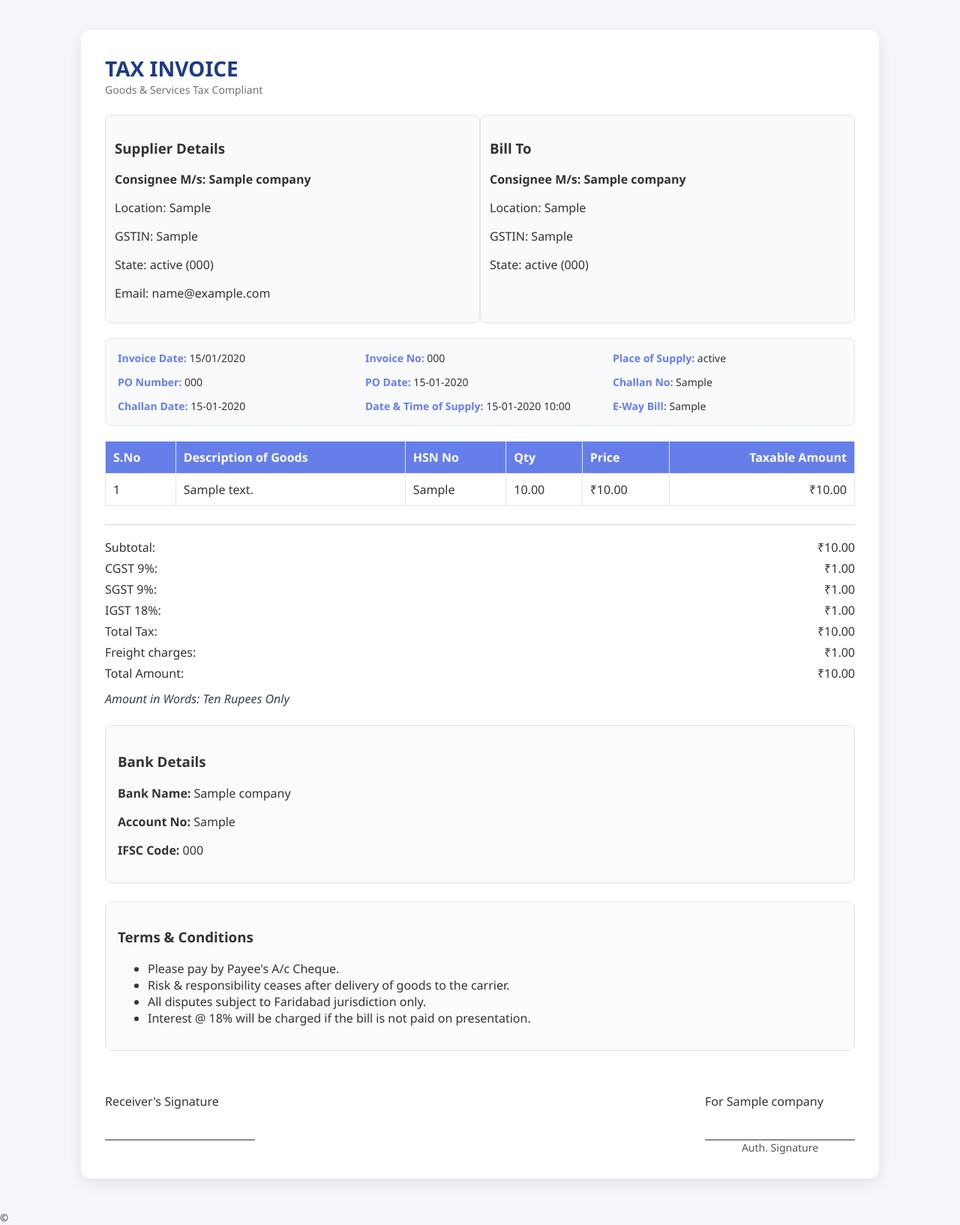
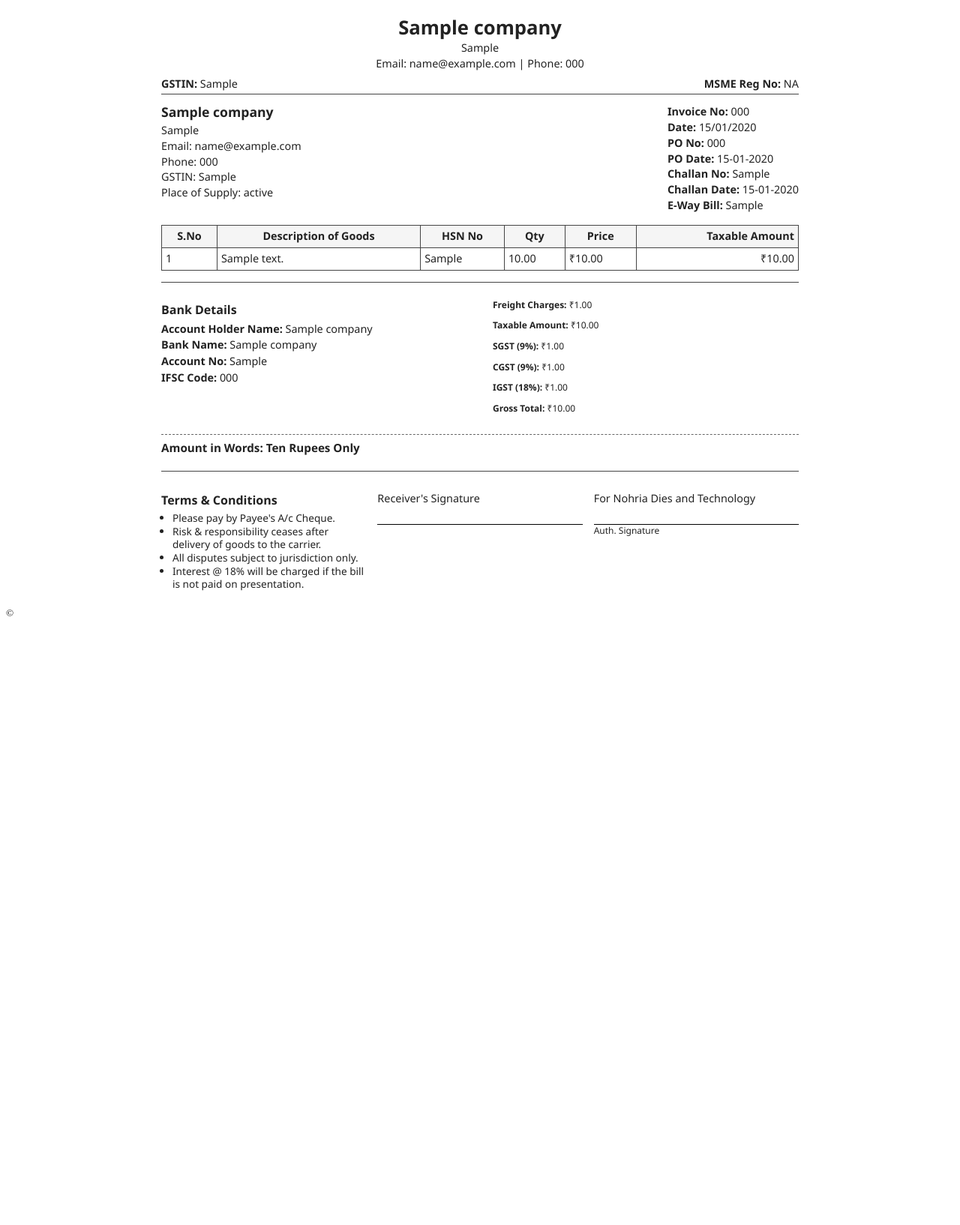
Before and after one commit to Veom2-cloud/SmartBiz-ERP, a Flask app: page /sales/1 in a window 1280 px wide. Shown: the whole page at 75% size. After the commit the page ends 822 px from the top, so only its background shows below. Run offline with Flask 3, Linux system fonts and the light colour scheme; a user stored in the database is signed in; tables that the repository leaves empty hold one stand-in row (values such as "Sample post").

Commit message:
Change template views

```diff
--- a/app/models.py
+++ b/app/models.py
@@ -96,8 +96,8 @@ class SaleInvoice(db.Model):
             new_seq = 1
 
         return f"{fy_string}-{new_seq:04d}"
-    my_company_id = db.Column(db.Integer, db.ForeignKey('companies.id', ondelete='CASCADE'), nullable=False)
-    customer_company_id = db.Column(db.Integer, db.ForeignKey('companies.id', ondelete='CASCADE'), nullable=False)
+    my_company_id = db.Column(db.Integer, db.ForeignKey('companies.id', ondelete='RESTRICT'), nullable=False)
+    customer_company_id = db.Column(db.Integer, db.ForeignKey('companies.id', ondelete='RESTRICT'), nullable=False)
     invoice_date = db.Column(db.Date, default=datetime.date.today)
     subtotal = db.Column(db.Numeric(12, 2), nullable=False, default=0)
     cgst = db.Column(db.Numeric(8, 2), default=0)
--- a/app/templates/create_company.html
+++ b/app/templates/create_company.html
@@ -201,7 +201,7 @@
 
                 <div class="btn-group">
                     <button type="submit">Create Company</button>
-                    <a href="/" class="btn-cancel">Cancel</a>
+                    <a href="/view-all-companies" class="btn-cancel">Cancel</a>
                 </div>
             </form>
         </div>
--- a/app/templates/home.html
+++ b/app/templates/home.html
@@ -171,8 +171,8 @@
 
             {% if current_user.is_authenticated %}
                 <div class="button-group">
-                    <a href="/create-company" class="btn">➕ Create New Company</a>
-                    <a href="/view-all-companies" class="btn btn-secondary">👁️ View All Companies</a>
+
+                    <a href="/view-all-companies" class="btn btn-secondary">Companies</a>
                    <a href="/sales" class="btn">💰 Sales</a>
         <a href="/purchases" class="btn btn-secondary">📦 Purchases</a>
 
--- a/app/templates/view_sale.html
+++ b/app/templates/view_sale.html
@@ -3,201 +3,233 @@
 
 {% block content %}
 <style>
+.invoice-container {
+  font-family: "Segoe UI", Arial, sans-serif;
+  font-size: 12px;
+  color: #222;
+  margin: 20px auto;
+  max-width: 850px;
+  line-height: 1.3;
+}
+
+/* Company Header */
+.company-header {
+  text-align: center;
+  margin-bottom: 8px;
+}
+.company-header h1 {
+  margin: 0;
+  font-size: 1.6rem;
+  font-weight: 700;
+}
+.company-header p {
+  margin: 2px 0;
+  font-size: 0.9rem;
+}
+
+/* GST/MSME Row */
+.gst-msme-row {
+  display: flex;
+  justify-content: space-between;
+  margin: 5px 0 12px;
+  font-size: 0.9rem;
+  border-bottom: 1px solid #444;
+  padding-bottom: 4px;
+}
+.gst-msme-row div {
+  min-height: 18px; /* leaves space if blank */
+}
+
+/* Customer + Invoice Meta */
+.header-row {
+  display: flex;
+  justify-content: space-between;
+  margin-bottom: 15px;
+}
+.customer-company h3 {
+  margin: 0 0 4px;
+  font-size: 1.1rem;
+  font-weight: 600;
+}
+.customer-company p {
+  margin: 2px 0;
+  font-size: 0.9rem;
+}
+.invoice-meta p {
+  margin: 2px 0;
+  font-size: 0.9rem;
+  min-height: 18px; /* leaves space if blank */
+}
+
+/* Items Table */
+.items-table {
+  width: 100%;
+  border-collapse: collapse;
+  margin-top: 15px;
+  font-size: 0.9rem;
+}
+.items-table th, .items-table td {
+  border: 1px solid #444;
+  padding: 5px;
+}
+.items-table th {
+  background: #f5f5f5;
+  font-weight: 600;
+}
+
+/* Bank + Totals */
+.summary-section {
+  display: flex;
+  justify-content: space-between;
+  align-items: flex-start; /* ✅ aligns both sections at same height */
+  margin: 15px 0;
+  border-top: 1px solid #444;
+  padding-top: 10px;
+}
+.bank-details, .totals-section {
+  width: 48%;
+}
+
+/* Left side: Bank Details */
+.bank-details h3 {
+  margin-bottom: 6px;
+  font-size: 1rem;
+  font-weight: 600;
+}
+.bank-details p {
+  margin: 3px 0;
+  font-size: 0.9rem;
+  min-height: 16px; /* space for pen writing */
+}
+/* Right side: Totals Table */
+.totals-section h3 {
+  margin-bottom: 6px;
+  font-size: 1rem;
+  font-weight: 600;
+}
+.totals-table {
+  width: 100%;
+  border-collapse: collapse;
+  font-size: 0.9rem;
+}
+.totals-table td {
+  padding: 4px 6px;
+  border: 1px solid #444;
+}
+.totals-table td.label {
+  text-align: left;
+  font-weight: 500;
+}
+.totals-table td.value {
+  text-align: right;
+}
+/* Amount in Words */
+.amount-in-words {
+  margin: 8px 0;
+  font-weight: 600;
+  font-size: 0.95rem;
+  border-top: 1px dashed #666;
+  padding-top: 8px;
+}
+
+/* Footer */
+.footer-section {
+  display: grid;
+  grid-template-columns: 1fr 1fr 1fr;
+  gap: 15px;
+  margin-top: 20px;
+  border-top: 1px solid #444;
+  padding-top: 12px;
+}
+.terms-section h3 {
+  margin-bottom: 4px;
+  font-size: 1rem;
+  font-weight: 600;
+}
+.terms-section ul {
+  padding-left: 15px;
+  margin: 0;
+  font-size: 0.85rem;
+}
+.receiver-signature p,
+.auth-signature p {
+  margin-bottom: 25px;
+  font-size: 0.9rem;
+  font-weight: 500;
+}
+.signature-line {
+  border-top: 1px solid #000;
+  width: 100%;
+}
+
+/* Print-specific adjustments */
+@media print {
   body {
-    font-family: "Segoe UI", Arial, sans-serif;
-    background: #f4f6f9;
-    color: #333;
     margin: 0;
     padding: 0;
   }
 
-  .container {
-    max-width: 1000px;
-    margin: 40px auto;
-    background: #fff;
-    padding: 32px;
-    border-radius: 12px;
-    box-shadow: 0 6px 20px rgba(0,0,0,0.08);
+  .invoice-container {
+    page-break-inside: avoid;
+    width: 100%;
+    margin: 0 auto;
+    transform: scale(0.92); /* shrink slightly */
+    transform-origin: top center;
   }
 
-  .header-bar {
-    display: flex;
-    justify-content: space-between;
-    align-items: center;
-    margin-bottom: 24px;
+  .items-table, .summary-section, .footer-section {
+    page-break-inside: avoid;
   }
 
-  .invoice-title {
-    font-size: 28px;
-    font-weight: 700;
-    color: #1e3a8a;
+  @page {
+    size: A4;
+    margin: 12mm;
+  }
 }
 
-  .invoice-subtitle {
-    font-size: 14px;
-    color: #6b7280;
-  }
 
-  .header-row {
-    display: flex;
-    justify-content: space-between;
-    margin-bottom: 20px;
-  }
-
-  .company-section {
-    width: 48%;
-    background: #f9fafc;
-    padding: 12px;
-    border-radius: 8px;
-    border: 1px solid #e0e6ed;
-  }
-
-  .invoice-meta-grid {
-    display: flex;
-    justify-content: space-between;
-    margin: 16px 0;
-  }
-
-  table.items-table {
-    width: 100%;
-    border-collapse: collapse;
-    margin-bottom: 24px;
-  }
-
-  table.items-table th, table.items-table td {
-    border: 1px solid #e0e6ed;
-    padding: 10px;
-    text-align: left;
-  }
-
-  table.items-table th {
-    background: #667eea;
-    color: #fff;
-    font-weight: 600;
-  }
-
-  .totals-section {
-    margin-top: 20px;
-    border-top: 2px solid #e0e6ed;
-    padding-top: 12px;
-  }
-
-  .totals-row, .grand-total {
-    display: flex;
-    justify-content: space-between;
-    margin: 6px 0;
-  }
-
-  .grand-total {
-    font-size: 18px;
-    font-weight: 700;
-    color: #1e3a8a;
-  }
-
-  .amount-in-words {
-    margin-top: 12px;
-    font-style: italic;
-    color: #374151;
-  }
-
-  .bank-details, .terms-section {
-    margin-top: 24px;
-    padding: 16px;
-    border: 1px solid #e0e6ed;
-    border-radius: 8px;
-    background: #fafbfc;
-  }
-
-  .signature-section {
-    display: flex;
-    justify-content: space-between;
-    margin-top: 40px;
-  }
-
-  .signature-line {
-    margin-top: 40px;
-    border-top: 1px solid #333;
-    width: 200px;
-    text-align: center;
-    font-size: 14px;
-    color: #555;
-  }
-
-  .delete-btn {
-    background: #dc2626;
-    color: #fff;
-    border: none;
-    padding: 8px 14px;
-    border-radius: 6px;
-    cursor: pointer;
-    margin-top: 20px;
-  }
-  .invoice-meta-grid {
-  display: grid;
-  grid-template-columns: repeat(auto-fit, minmax(250px, 1fr));
-  gap: 12px 24px;
-  margin: 20px 0;
-  padding: 16px;
-  background: #f9fafc;
-  border: 1px solid #e0e4eb;
-  border-radius: 8px;
-}
-
-.invoice-meta-grid p {
-  margin: 0;
-  font-size: 14px;
-  color: #333;
-  line-height: 1.4;
-}
-
-.invoice-meta-grid strong {
-  color: #667eea;
-  font-weight: 600;
-}
 
 </style>
+<div class="invoice-container">
 
-<div class="container">
-  <div class="header-bar">
-    <div>
-      <div class="invoice-title">TAX INVOICE</div>
-      <div class="invoice-subtitle">Goods & Services Tax Compliant</div>
+  <!-- Company Header -->
+  <div class="company-header">
+    <h1>{{ sale.my_company.company_name }}</h1>
+    <p>{{ sale.my_company.location or '' }}</p>
+    <p>Email: {{ sale.my_company.email or '' }} | Phone: {{ sale.my_company.mobile_no or '' }}</p>
+  </div>
+
+  <!-- GSTIN & MSME -->
+  <div class="gst-msme-row">
+    <div><strong>GSTIN:</strong> {{ sale.my_company.gst_no or '' }}</div>
+    <div><strong>MSME Reg No:</strong> {{ sale.my_company.msme_registration_no or 'NA' }}</div>
+  </div>
+
+  <!-- Customer + Invoice Meta -->
+  <div class="header-row">
+    <!-- Customer Company -->
+    <div class="customer-company">
+      <h3>{{ sale.customer_company.company_name or '' }}</h3>
+      <p>{{ sale.customer_company.location or '' }}</p>
+      <p>Email: {{ sale.customer_company.email or 'NA' }}</p>
+      <p>Phone: {{ sale.customer_company.mobile_no or 'NA' }}</p>
+      <p>GSTIN: {{ sale.customer_company.gst_no or '' }}</p>
+      <p>Place of Supply: {{ sale.customer_company.state or '' }}</p>
+    </div>
+
+    <!-- Invoice Meta -->
+    <div class="invoice-meta">
+      <p><strong>Invoice No:</strong> {{ sale.invoice_number or '' }}</p>
+      <p><strong>Date:</strong> {{ sale.invoice_date.strftime('%d/%m/%Y') if sale.invoice_date else '' }}</p>
+      <p><strong>PO No:</strong> {{ sale.po_number or '' }}</p>
+      <p><strong>PO Date:</strong> {{ sale.po_date.strftime('%d-%m-%Y') if sale.po_date else '' }}</p>
+      <p><strong>Challan No:</strong> {{ sale.challan_no or '' }}</p>
+      <p><strong>Challan Date:</strong> {{ sale.challan_date.strftime('%d-%m-%Y') if sale.challan_date else '' }}</p>
+      <p><strong>E‑Way Bill:</strong> {{ sale.eway_bill or ' ' }}</p>
     </div>
   </div>
 
-  <div class="header-row">
-    <div class="company-section">
-      <h3>Supplier Details</h3>
-      <p><strong>Consignee M/s: {{ sale.my_company.company_name if sale.my_company else '-' }}</strong></p>
-        <p>Location: {{ sale.my_company.location if sale.my_company else '-' }}</p>   <!-- Company Location -->
-      <p>GSTIN: {{ sale.my_company.gst_no if sale.my_company else '-' }}</p>
-      <p>State: {{ sale.my_company.state if sale.my_company else '-' }} ({{ sale.my_company.state_code if sale.my_company else '-' }})</p>
-        <p>Email: {{ sale.my_company.email if sale.my_company else '-' }}</p>   <!-- Supplier Email -->
-    </div>
-
-    <div class="company-section">
-      <h3>Bill To</h3>
-      <p><strong>Consignee M/s:  {{ sale.customer_company.company_name if sale.customer_company else '-' }}</strong></p>
-              <p>Location: {{ sale.customer_company.location if sale.my_company else '-' }}</p>   <!-- Company Location -->
-
-      <p>GSTIN: {{ sale.customer_company.gst_no if sale.customer_company else '-' }}</p>
-      <p>State: {{ sale.customer_company.state if sale.customer_company else '-' }} ({{ sale.customer_company.state_code if sale.customer_company else '-' }})</p>
-    </div>
-  </div>
-
-  <div class="invoice-meta-grid">
-    <p><strong>Invoice Date:</strong> {{ sale.invoice_date.strftime('%d/%m/%Y') if sale.invoice_date else '-' }}</p>
-    <p><strong>Invoice No:</strong> {{ sale.invoice_number }}</p>
-    <p><strong>Place of Supply:</strong> {{ sale.customer_company.state if sale.customer_company else '-' }}</p>
-
-    <p><strong>PO Number:</strong> {{ sale.po_number if sale.po_number else 'N/A' }}</p>
-    <p><strong>PO Date:</strong> {{ sale.po_date.strftime('%d-%m-%Y') if sale.po_date else 'N/A' }}</p>
-    <p><strong>Challan No:</strong> {{ sale.challan_no if sale.challan_no else 'N/A' }}</p>
-    <p><strong>Challan Date:</strong> {{ sale.challan_date.strftime('%d-%m-%Y') if sale.challan_date else 'N/A' }}</p>
-    <p><strong>Date & Time of Supply:</strong> {{ sale.supply_datetime.strftime('%d-%m-%Y %H:%M') if sale.supply_datetime else 'N/A' }}</p>
-    <p><strong>E‑Way Bill:</strong> {{ sale.eway_bill if sale.eway_bill else 'N/A' }}</p>
-  </div>
-
+  <!-- Items Table -->
   <table class="items-table">
     <thead>
       <tr>
@@ -214,7 +246,7 @@
       <tr>
         <td>{{ loop.index }}</td>
         <td>{{ item.description }}</td>
-        <td>{{ item.hsn_no or '-' }}</td>
+        <td>{{ item.hsn_no or '' }}</td>
         <td>{{ item.qty }}</td>
         <td>₹{{ '%.2f'|format(item.price|float) }}</td>
         <td style="text-align:right;">₹{{ '%.2f'|format(item.taxable_amount|float) }}</td>
@@ -223,76 +255,54 @@
     </tbody>
   </table>
 
-  <div class="totals-section">
-    <div class="totals-row">
-      <span>Subtotal:</span>
-      <span>₹{{ '%.2f'|format(sale.subtotal|float) }}</span>
+  <!-- Bank + Totals -->
+  <div class="summary-section">
+    <div class="bank-details">
+      <h3>Bank Details</h3>
+      <p><strong>Account Holder Name:</strong> {{ sale.my_company.bank_account_name or '' }}</p>
+      <p><strong>Bank Name:</strong> {{ sale.my_company.bank_name or '' }}</p>
+      <p><strong>Account No:</strong> {{ sale.my_company.account_no or '' }}</p>
+      <p><strong>IFSC Code:</strong> {{ sale.my_company.ifsc_code or '' }}</p>
     </div>
 
-    <div class="totals-row">
-      <span>CGST 9%:</span>
-      <span>₹{{ '%.2f'|format(sale.cgst|float) }}</span>
+    <div class="totals-section">
+      <p><strong>Freight Charges:</strong> ₹{{ '%.2f'|format(sale.freight_charges|float) }}</p>
+      <p><strong>Taxable Amount:</strong> ₹{{ '%.2f'|format(sale.subtotal|float) }}</p>
+      <p><strong>SGST (9%):</strong> ₹{{ '%.2f'|format(sale.sgst|float) }}</p>
+      <p><strong>CGST (9%):</strong> ₹{{ '%.2f'|format(sale.cgst|float) }}</p>
+      <p><strong>IGST (18%): </strong> ₹{{ '%.2f'|format(sale.igst|float) }}</p>
+      <p><strong>Gross Total:</strong> ₹{{ '%.2f'|format(sale.total_amount|float) }}</p>
+    </div>
   </div>
 
-    <div class="totals-row">
-      <span>SGST 9%:</span>
-      <span>₹{{ '%.2f'|format(sale.sgst|float) }}</span>
-    </div>
-
-    <div class="totals-row">
-      <span>IGST 18%:</span>
-      <span>₹{{ '%.2f'|format(sale.igst|float) }}</span>
-    </div>
-
-    <div class="totals-row">
-      <span>Total Tax:</span>
-      <span>₹{{ '%.2f'|format(sale.total_tax|float) }}</span>
-    </div>
-
-
-    <div class="totals-row">
-      <span>Freight charges:</span>
-      <span>₹{{ '%.2f'|format(sale.freight_charges|float) }}</span>
-    </div>
- <div class="totals-row">
-      <span>Total Amount:</span>
-      <span>₹{{ '%.2f'|format(sale.total_amount|float) }}</span>
-    </div>
-
+  <!-- Amount in Words -->
   <div class="amount-in-words">
     Amount in Words: {{ sale.total_amount_in_words() }}
   </div>
 
-  </div>
-
-  <div class="bank-details">
-    <h3>Bank Details</h3>
-    <p><strong>Bank Name:</strong> {{ sale.my_company.bank_name or '-' }}</p>
-    <p><strong>Account No:</strong> {{ sale.my_company.account_no or '-' }}</p>
-    <p><strong>IFSC Code:</strong> {{ sale.my_company.ifsc_code or '-' }}</p>
-  </div>
-
+  <!-- Footer -->
+  <div class="footer-section">
     <div class="terms-section">
       <h3>Terms & Conditions</h3>
       <ul>
         <li>Please pay by Payee's A/c Cheque.</li>
         <li>Risk & responsibility ceases after delivery of goods to the carrier.</li>
-      <li>All disputes subject to {{ sale.my_company.city or 'Faridabad' }} jurisdiction only.</li>
+        <li>All disputes subject to {{ sale.my_company.city or '' }} jurisdiction only.</li>
         <li>Interest @ 18% will be charged if the bill is not paid on presentation.</li>
       </ul>
     </div>
 
-   <div class="signature-section">
     <div class="receiver-signature">
       <p>Receiver's Signature</p>
       <div class="signature-line"></div>
     </div>
+
     <div class="auth-signature">
-      <p>For {{ sale.my_company.company_name }}</p>
+      <p>For Nohria Dies and Technology</p>
       <div class="signature-line">Auth. Signature</div>
     </div>
   </div>
 
+</div>
 
-</div>
 {% endblock %}
```
Also changed, not shown: app/templates/view_all_companies.html (+25 -1 lines). Lines whose indentation alone changed are shown as unchanged.
